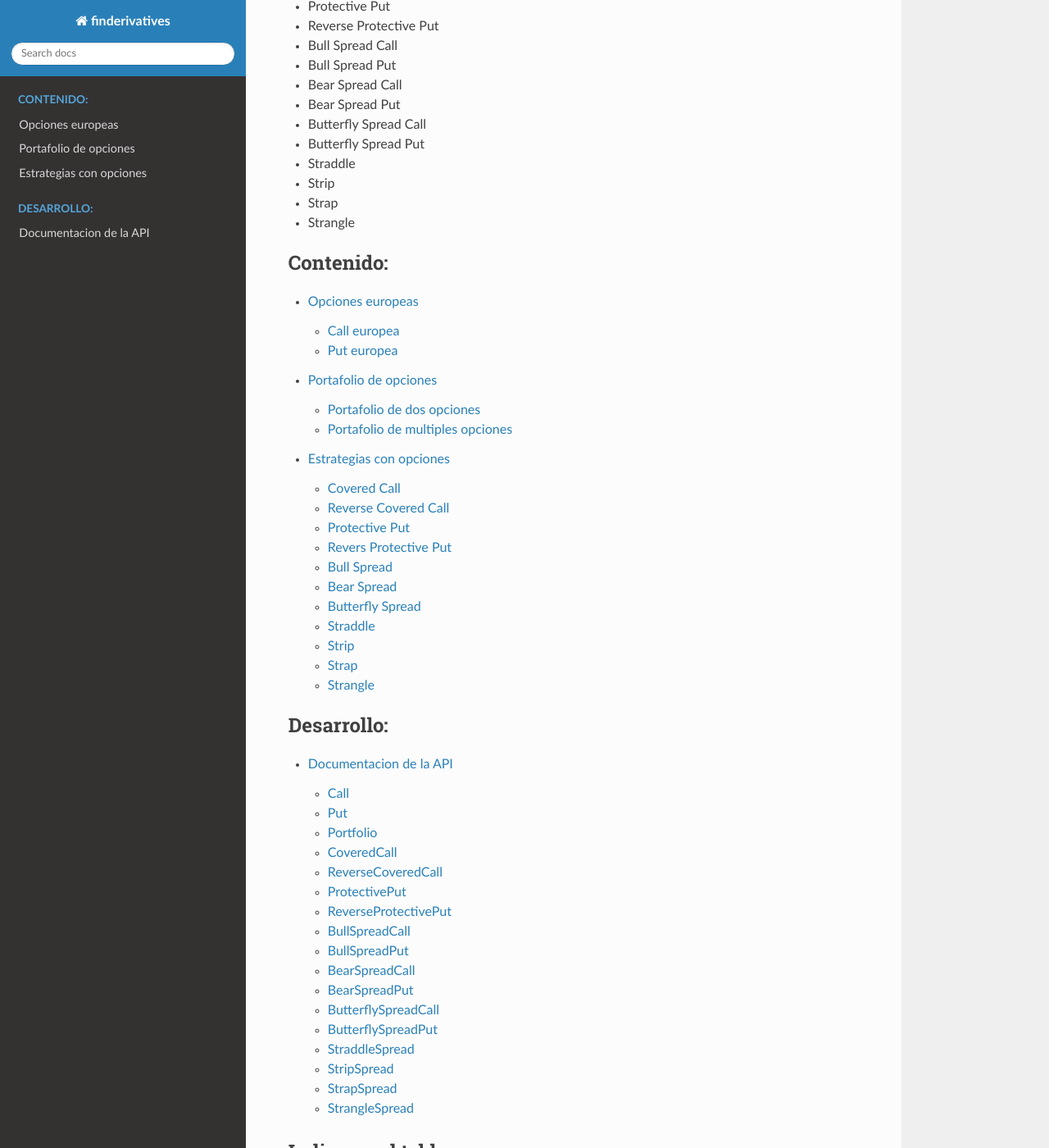
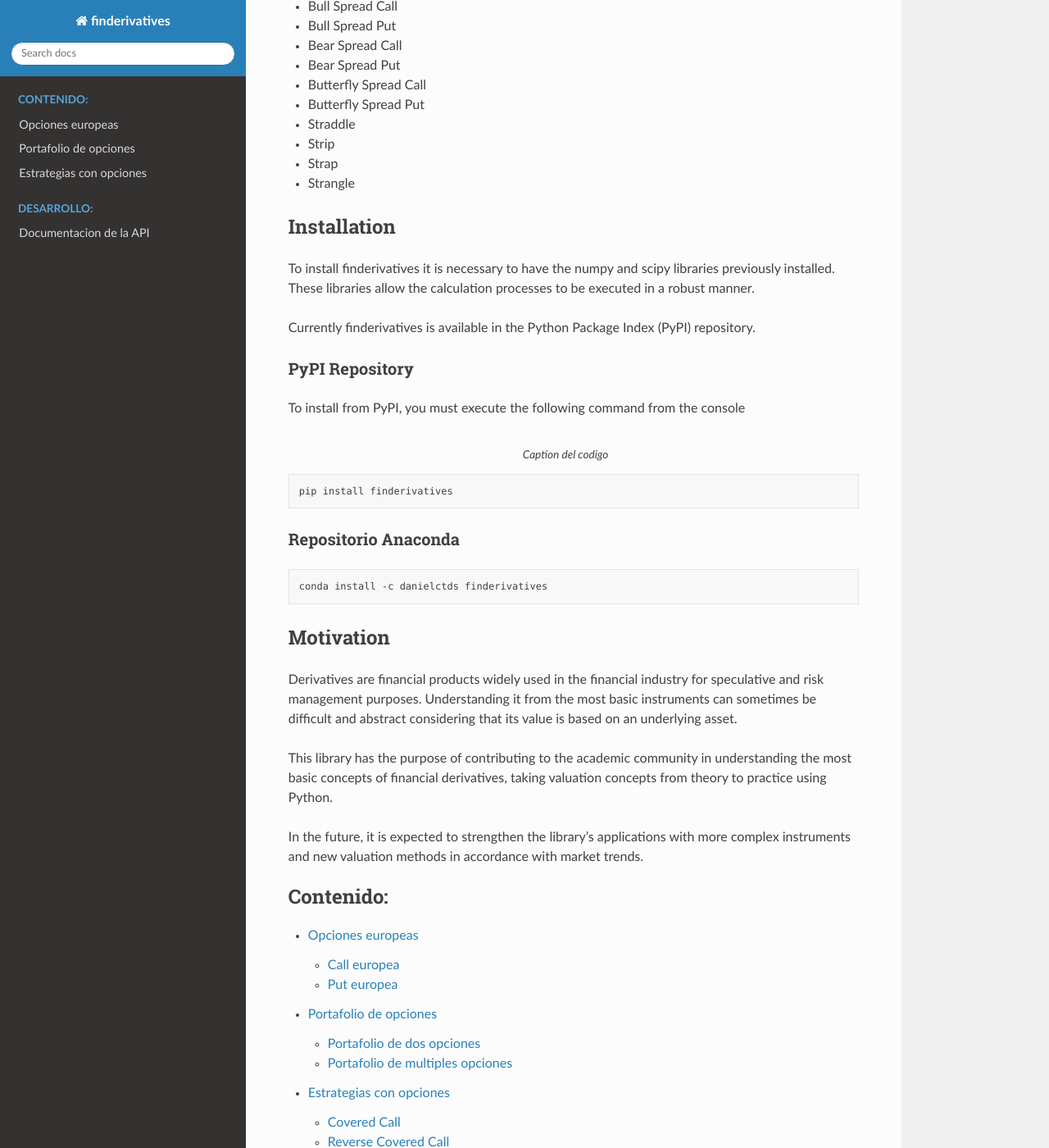
Before and after one commit to danielctds/pkg_finderivatives, a Sphinx documentation site: the page built from docs/source/index.rst, in a window 1280 px wide and 1400 px high, scrolled down 404 px. Shown: the whole window at 82% size. Built offline with Sphinx 7.4.7 and the Read the Docs theme 2.0.0, drawn with Linux system fonts in a browser that asks for light colours; some of the changed text lies outside the part shown.

Commit message:
create beta branch

```diff
--- a/docs/source/index.rst
+++ b/docs/source/index.rst
@@ -6,11 +6,9 @@
 Welcome to finderivatives's documentation!
 ******************************************
 
-🚧 ¡Under construction! 🚧
+This is a financial derivatives library that allows you to calculate the valuation and payoff of European Put and Call options. Additionally, it allows you to build portfolios of options to create different strategies.
 
-Esta es una librería de derivados financieros que permite calcular la valoración y el payoff de opciones europeas Put y Call. Adicionalmente, permite construir portfolios de opciones para crear diferentes estrategias.
-
-De manera predeterminada *finderivatives* cuenta con las siguientes estrategias:
+By default *finderivatives* has the following strategies:
 
 - Covered Call
 - Reverse Covered Call
@@ -26,6 +24,47 @@
 - Strip
 - Strap
 - Strangle
+
+Installation
+============
+
+To install finderivatives it is necessary to have the numpy and scipy libraries previously installed. These libraries allow the calculation processes to be executed in a robust manner.
+
+Currently finderivatives is available in the Python Package Index (PyPI) repository.
+
+PyPI Repository
+---------------
+
+To install from PyPI, you must execute the following command from the console
+
+.. code-block:: bash
+    :caption: Caption del codigo
+
+    pip install finderivatives
+
+
+Repositorio Anaconda
+--------------------
+
+.. code-block:: bash
+
+   conda install -c danielctds finderivatives
+
+
+
+Motivation
+==========
+
+Derivatives are financial products widely used in the financial industry for speculative and risk management purposes. Understanding it from the most basic instruments can sometimes be difficult and abstract considering that its value is based on an underlying asset.
+
+This library has the purpose of contributing to the academic community in understanding the most basic concepts of financial derivatives, taking valuation concepts from theory to practice using Python.
+
+In the future, it is expected to strengthen the library's applications with more complex instruments and new valuation methods in accordance with market trends.
+
+
+
+
+
 
 .. toctree::
    :maxdepth: 2
@@ -49,35 +88,3 @@
 * :ref:`genindex`
 * :ref:`modindex`
 * :ref:`search`
-
-
-
-
-
-Instalacion
-===========
-
-
-
-Repositorio PyPi
-----------------
-
-.. code-block:: bash
-    :caption: Caption del codigo
-
-    pip install finderivatives
-
-
-Repositorio Anaconda
---------------------
-
-.. code-block:: bash
-
-   conda install -c danielctds finderivatives
-
-
-
-Motivacion
-==========
-
-¡Under construction! 🚧
```
Also changed, not shown: 5 other files.
